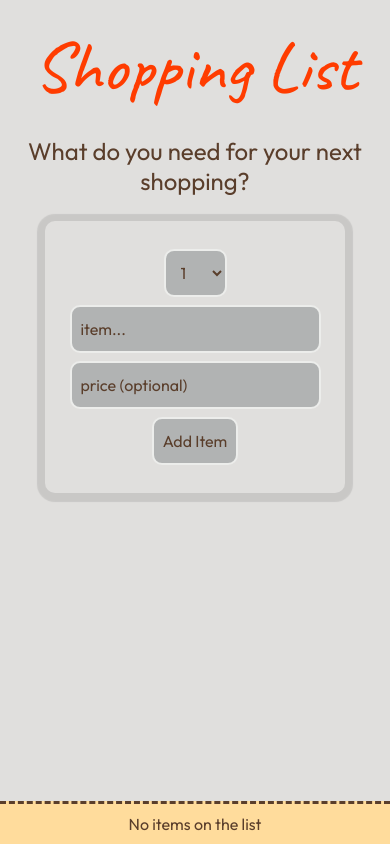
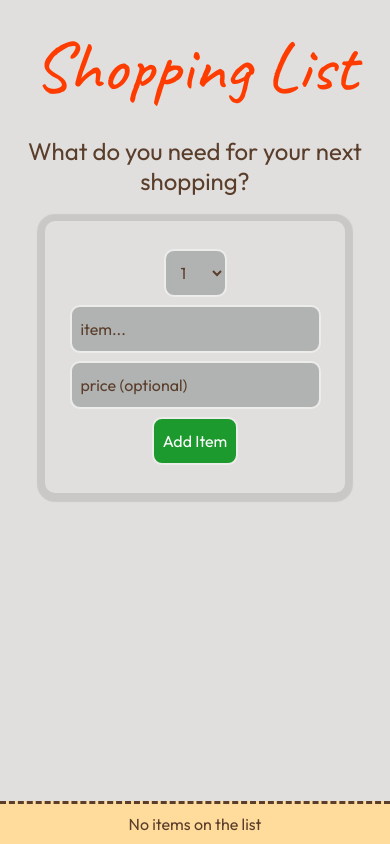
Before and after one commit to jrcopeti/react-shopping-list, a React (Create React App) app: page / in a window 390 px wide. Built offline with nearby package versions, Linux system fonts and the light colour scheme.

Commit message:
line through improved

```diff
--- a/src/index.css
+++ b/src/index.css
@@ -82,15 +82,15 @@ input:hover {
   border-color: #9fa8a3;
 }
 
+button {
+  background-color:#1d9a2e;
+  color: #ffffff;
+}
+
 select:focus,
 input:focus {
   border-color: #5a3e2b;
   outline: none;
-}
-
-button:hover {
-  background-color:#1d9a2e;
-  color: #ffffff;
 }
 
 .sort-by {
@@ -108,7 +108,8 @@ button:hover {
 
 #clear-list {
   background-color: #e33b3b;
-  border: none;
+
+  border: 2px solid #ecedeb;
 
   font-size: 12px;
   font-weight: 700;
@@ -117,6 +118,11 @@ button:hover {
   text-transform: uppercase;
   margin-inline: auto;
   display: block;
+}
+
+#clear-list:focus {
+  border-color: #9fa8a3;
+  outline: none;
 }
 
 .list {
@@ -265,6 +271,13 @@ input[type="checkbox"] {
     font-size: 16px;
   }
 
+ .add-form button {
+  background-color: #1d9a2e;
+  color: #ffffff;
+  }
+
+
+
   .sort-by select {
     font-size: 15px;
   }
@@ -313,8 +326,6 @@ input[type="checkbox"] {
   }
 
   .list li span {
-    flex-grow: 1;
-    overflow: hidden;
     position: relative;
     word-spacing: 3px;
   }
```
